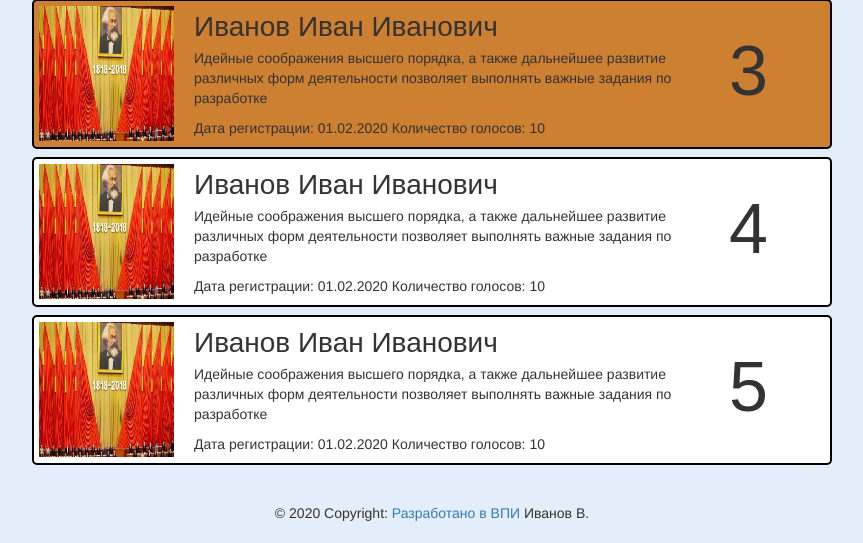
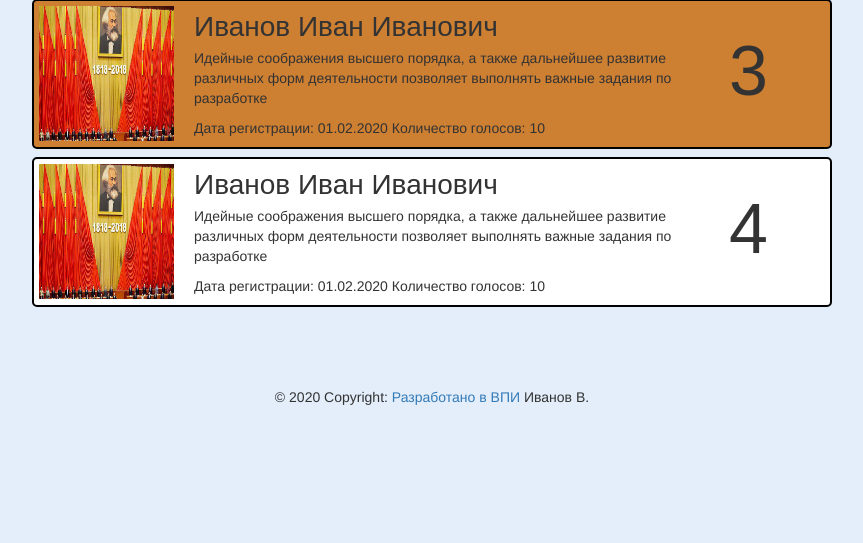
Before and after one commit to kenpark93/online, a PHP site: page / in a window 1280 px wide. Shown: the part 389-932 px from the top of the page, without its empty margins (208-1071 px from the left). After the commit the page ends 794 px from the top, so only its background shows below. Run offline with PHP 8.4, Linux system fonts and the light colour scheme; some libraries are stand-ins or nearby versions.

Commit message:
first 28.01

```diff
--- a/includes/main.php
+++ b/includes/main.php
@@ -49,16 +49,6 @@ if(isset($_SESSION["idUser"]))
         <div class="data">Дата регистрации: 01.02.2020 Количество голосов: 10</div>
       </div>
       <div class="pos">4</div>
-    </div>
-
-    <div class="card">
-      <div class="photo"><img src="../uploads/1.jpg"></div>
-      <div class="txt">
-        <div class="name">Иванов Иван Иванович</div>
-        <div class="disc">Идейные соображения высшего порядка, а также дальнейшее развитие различных форм деятельности позволяет выполнять важные задания по разработке</div>
-        <div class="data">Дата регистрации: 01.02.2020 Количество голосов: 10</div>
-      </div>
-      <div class="pos">5</div>
     </div>
 
   </div>
```
